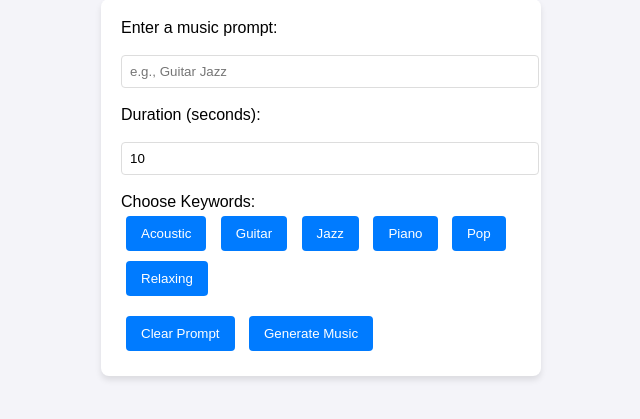
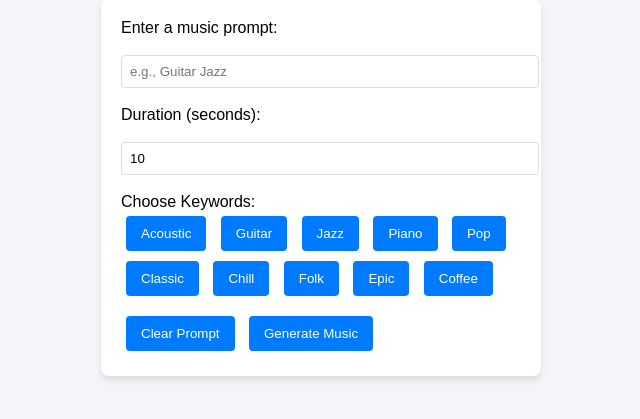
Before and after one commit to sunghyup5/oss_termproject, a Flask app: template templates/index.html in a window 1280 px wide. Shown: the part 214-633 px from the top of the page, without its empty margins (319-959 px from the left). Run offline with Flask 3, Linux system fonts and the light colour scheme; the template is opened without the code that fills it, so the values that code supplies are empty; parts of the project's set-up code (start-up, migrations or seed data) failed here and were passed over.

Commit message:
Update index.html

```diff
--- a/templates/index.html
+++ b/templates/index.html
@@ -26,7 +26,11 @@
             <button type="button" onclick="addKeyword('Jazz')">Jazz</button>
             <button type="button" onclick="addKeyword('Piano')">Piano</button>
             <button type="button" onclick="addKeyword('Pop')">Pop</button>
-            <button type="button" onclick="addKeyword('Relaxing')">Relaxing</button>
+            <button type="button" onclick="addKeyword('Classic')">Classic</button>
+            <button type="button" onclick="addKeyword('Chill')">Chill</button>
+            <button type="button" onclick="addKeyword('Folk')">Folk</button>
+            <button type="button" onclick="addKeyword('Epic')">Epic</button>
+            <button type="button" onclick="addKeyword('Coffee')">Coffee</button>
         </div>
 
         <div>
```
